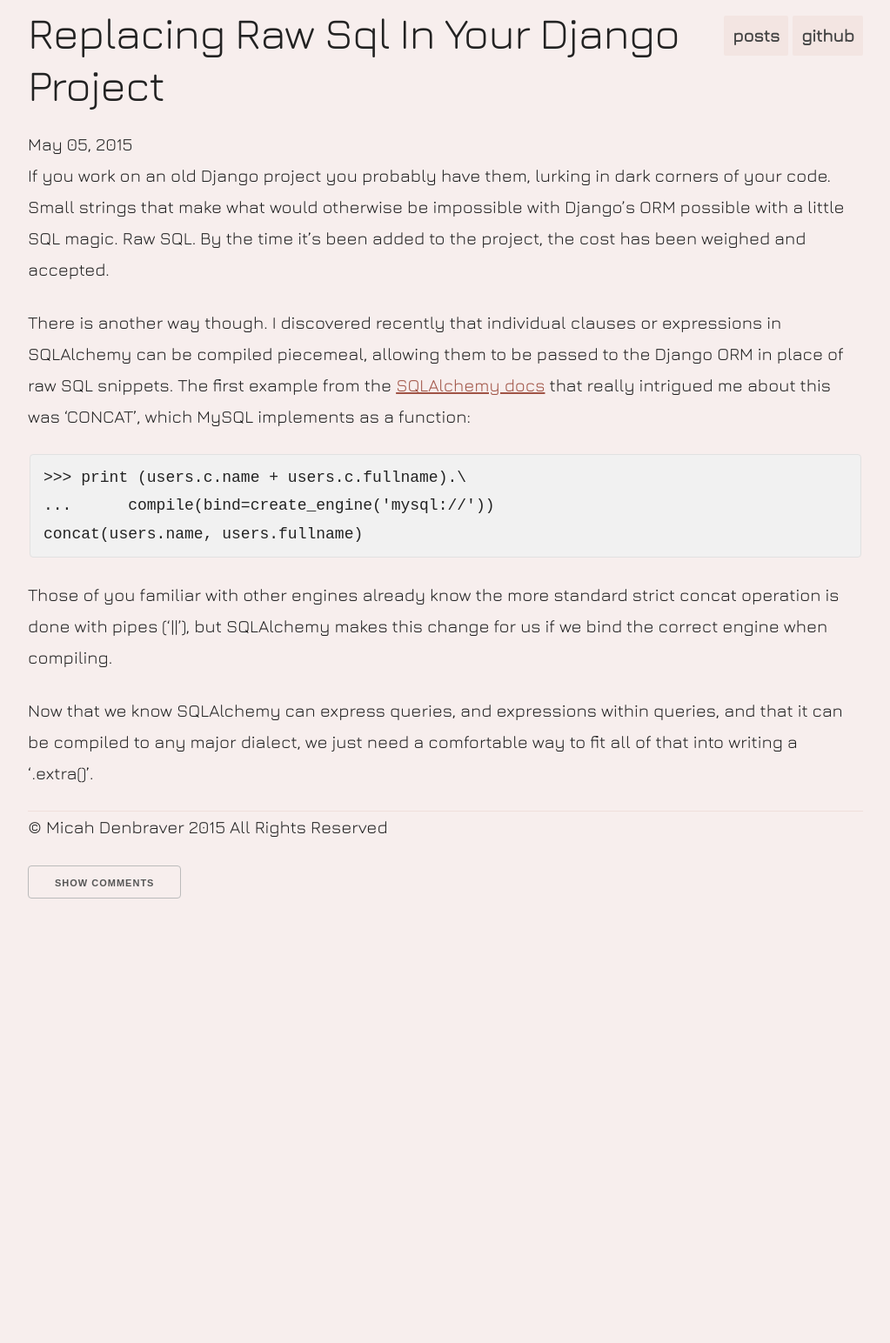
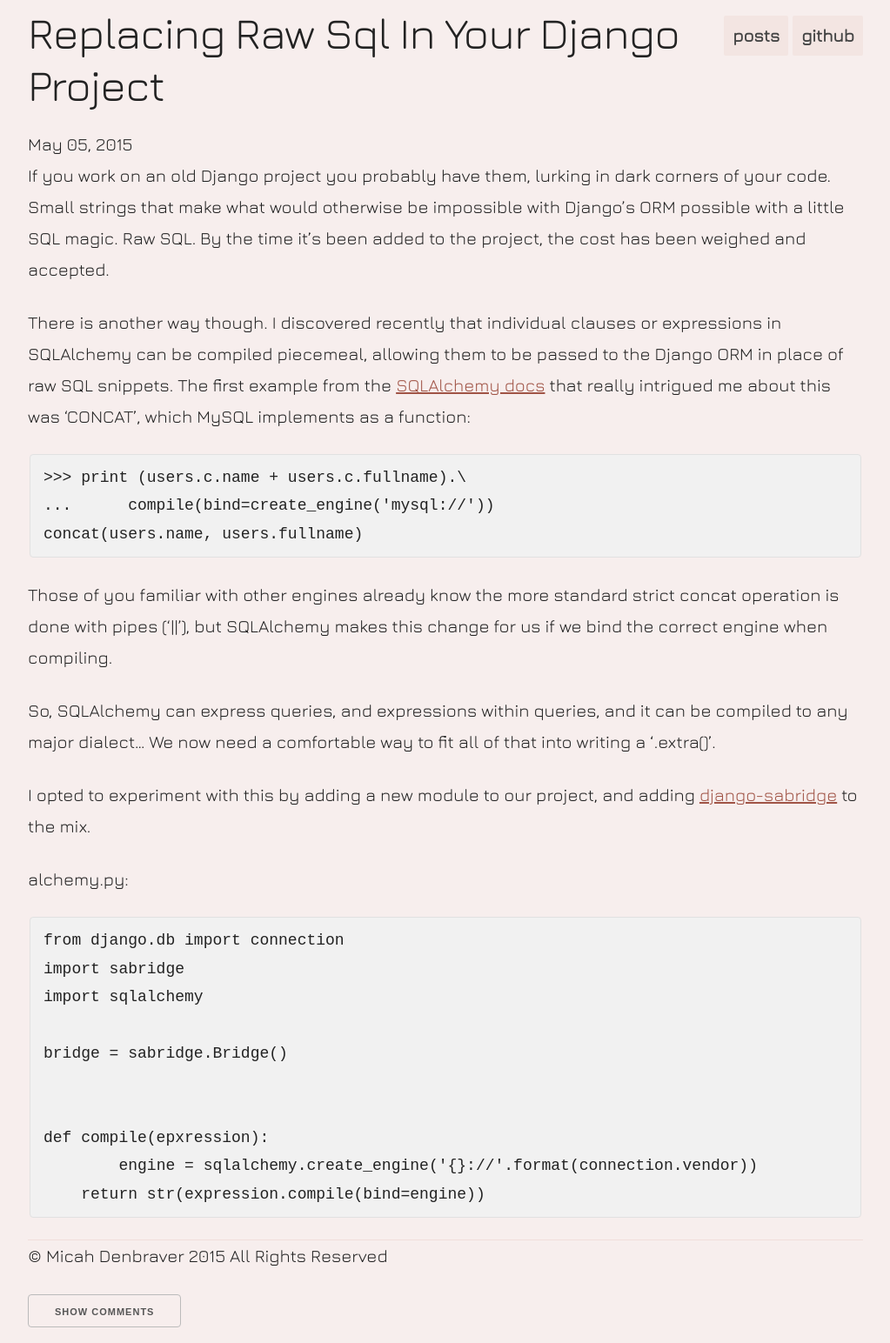
Before and after one commit to macro1/macro1.github.io, a Jekyll site: the page built from _posts/2015-05-05-replacing-raw-sql-in-your-django-project.md, in a window 1280 px wide. Shown: the whole page at 87% size, without its empty margins (128-1151 px from the left). Built offline with Jekyll 4.4.1, drawn with Linux system fonts in a browser that asks for light colours; before the commit the page ends 1051 px from its top, so only the background shows below that.

Commit message:
Add utility module example to SQLAlchemy post

```diff
--- a/_posts/2015-05-05-replacing-raw-sql-in-your-django-project.md
+++ b/_posts/2015-05-05-replacing-raw-sql-in-your-django-project.md
@@ -13,16 +13,37 @@
 the [SQLAlchemy docs][concat example] that really intrigued me about this was
 'CONCAT', which MySQL implements as a function:
 
+
     >>> print (users.c.name + users.c.fullname).\
     ...      compile(bind=create_engine('mysql://'))
     concat(users.name, users.fullname)
+
 
 Those of you familiar with other engines already know the more standard strict
 concat operation is done with pipes ('||'), but SQLAlchemy makes this change
 for us if we bind the correct engine when compiling.
 
-Now that we know SQLAlchemy can express queries, and expressions within
-queries, and that it can be compiled to any major dialect, we just need a
-comfortable way to fit all of that into writing a '.extra()'.
+So, SQLAlchemy can express queries, and expressions within queries, and it can
+be compiled to any major dialect... We now need a comfortable way to fit all
+of that into writing a '.extra()'.
+
+I opted to experiment with this by adding a new module to our project, and
+adding [django-sabridge] to the mix.
+
+alchemy.py:
+
+
+    from django.db import connection
+	import sabridge
+	import sqlalchemy
+
+	bridge = sabridge.Bridge()
+
+
+	def compile(epxression):
+		engine = sqlalchemy.create_engine('{}://'.format(connection.vendor))
+	    return str(expression.compile(bind=engine))
+
 
 [concat example]: http://docs.sqlalchemy.org/en/rel_1_0/core/tutorial.html#operators "SQLAlchemy Tutorial: Operators"
+[django-sabridge]: http://django-sabridge.readthedocs.org/
```
